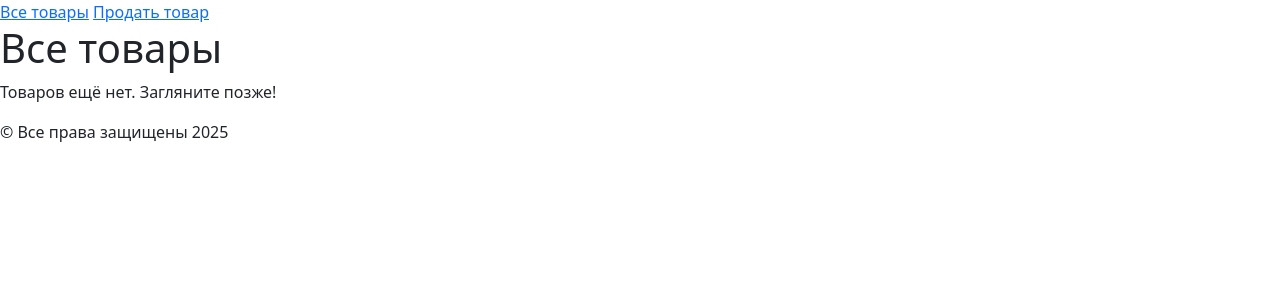
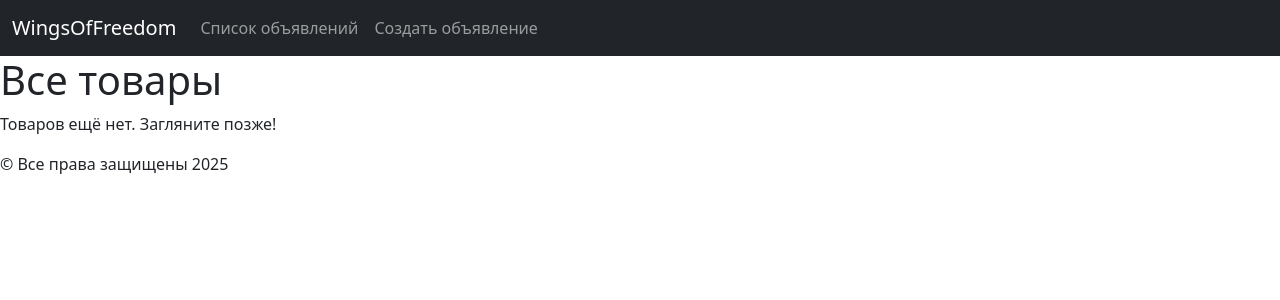
Before and after one commit to chouunb/online-shop, a Django app: page /products/ in a window 1280 px wide. Shown: the top 300 px of the page. Run offline with Django 5.2, Linux system fonts and the light colour scheme; data that the repository does not hold is empty; some libraries are stand-ins or nearby versions.

Commit message:
style(header): Добавила навигационное меню из BS

```diff
--- a/templates/base.html
+++ b/templates/base.html
@@ -15,9 +15,24 @@
     </head>
     <body>
         <header>
-            <nav>
-                <a href="{% url "product_list" %}">Все товары</a>
-                <a href="{% url "new_product" %}">Продать товар</a>
+            <nav class="navbar navbar-expand-sm bg-dark" data-bs-theme="dark">
+                <div class="container-fluid">
+                    <a class="navbar-brand" href="#">WingsOfFreedom</a>
+                    <button class="navbar-toggler" type="button" data-bs-toggle="collapse" data-bs-target="#navbarNav"
+                        aria-controls="navbarNav" aria-expanded="false" aria-label="Toggle navigation">
+                        <span class="navbar-toggler-icon"></span>
+                    </button>
+                    <div class="collapse navbar-collapse" id="navbarNav">
+                        <ul class="navbar-nav">
+                            <li class="nav-item">
+                            <a class="nav-link" aria-current="page" href="{% url 'product_list' %}">Список объявлений</a>
+                            </li>
+                            <li class="nav-item">
+                            <a class="nav-link" aria-current="page" href="{% url 'new_product' %}">Создать объявление</a>
+                            </li>
+                        </ul>
+                    </div>
+                </div>
             </nav>
         </header>
         <main>{% block page_content %}{% endblock page_content %}</main>
```
